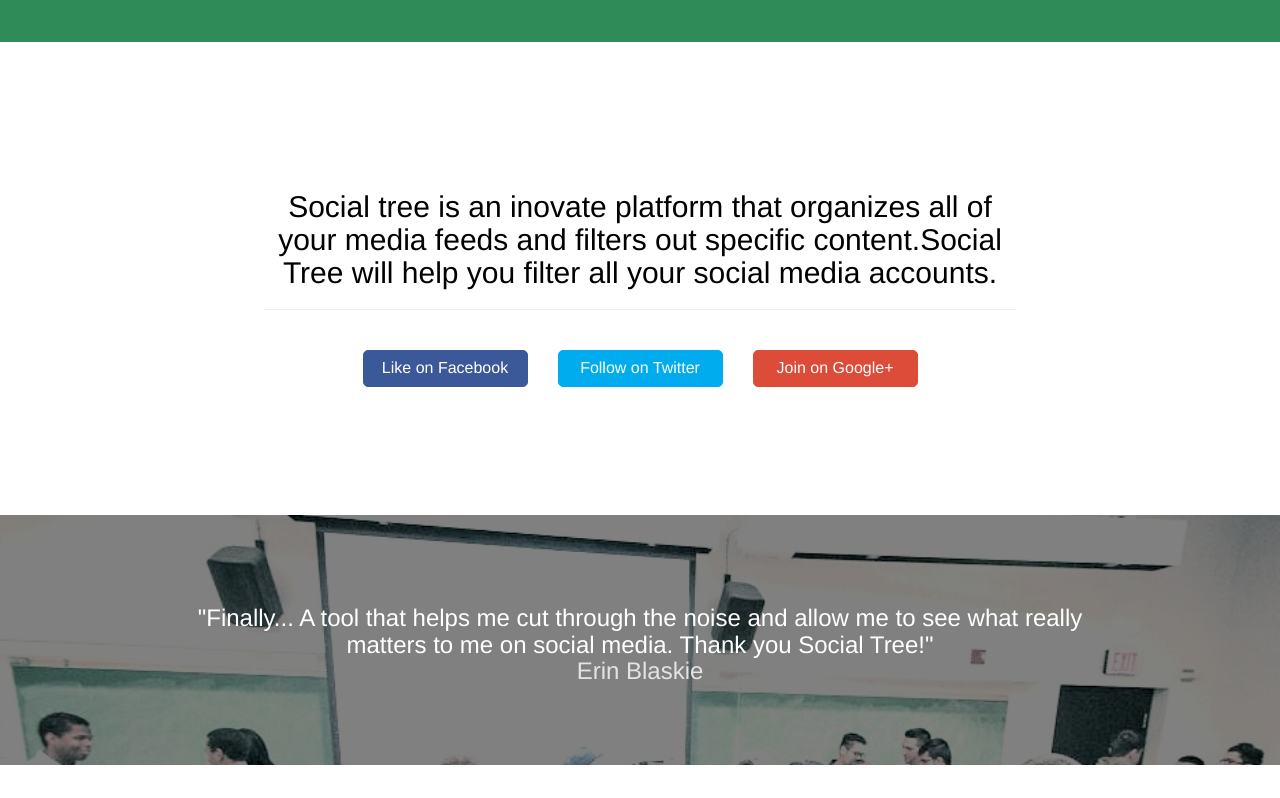
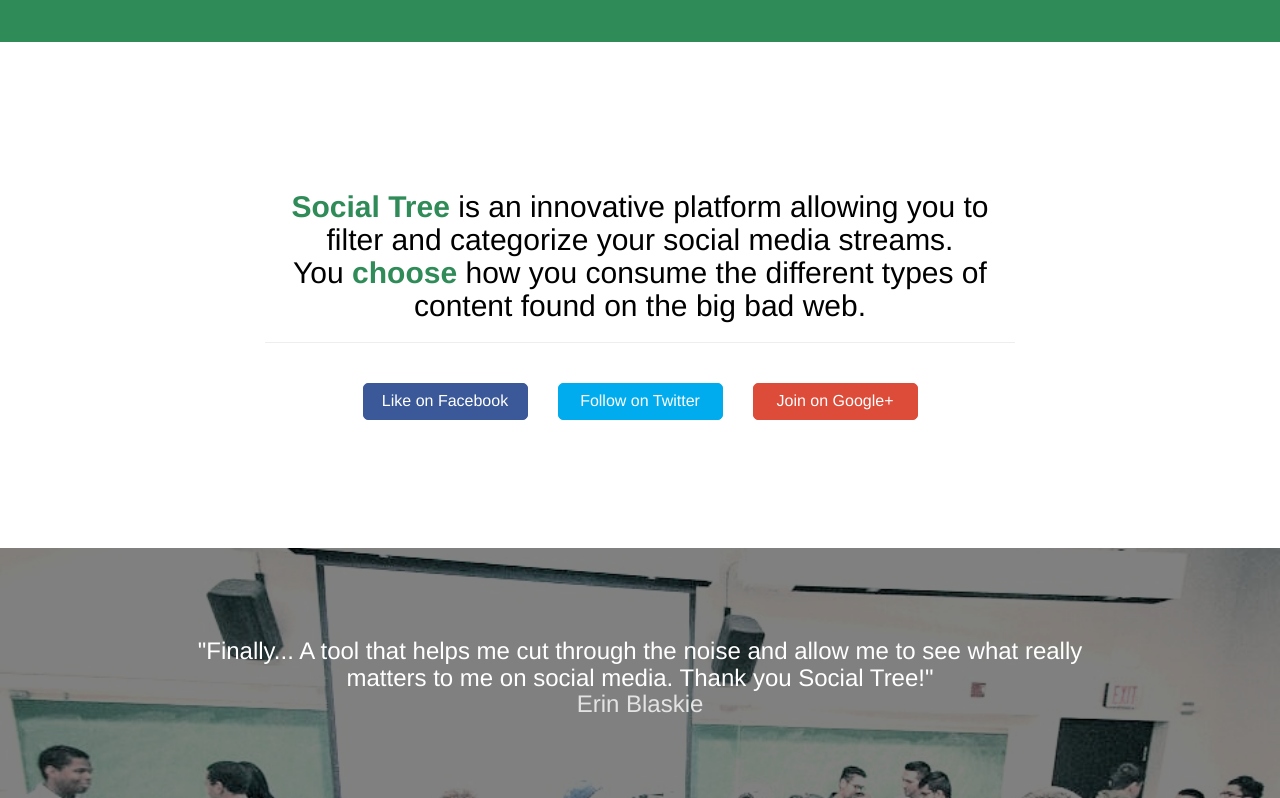
Before and after one commit to patforg/socialtree, a website: page public/index.html in a window 1280 px wide. Shown: the part 1008-1806 px from the top of the page. Before the commit the page ends 1773 px from the top, so only its background shows below. Drawn offline with nearby package versions, Linux system fonts and the light colour scheme.

Commit message:
Added to the about blurb

```diff
--- a/public/index.html
+++ b/public/index.html
@@ -23,8 +23,6 @@
 				<div class="row text-center">
 					<img class="logo" src="sprites/social_tree_logo.png"></img>
 					<h2>Rule your media.</h2><br>
-					<!--<h2>Regain social media.</h2><br>
-					<h2>Where you make the rules.</h2><br>-->
 					<div class="col-md-4 col-md-12 col-md-offset-4">
 						<a id="signup" href="#lightbox" class="btn btn-primary btn-block btn-email">Sign up with email</a>
 					</div>
@@ -42,7 +40,7 @@
 		<div class="container">
 			<div class="row text-center">
 				<div class="col-md-8 col-md-12 col-md-offset-2">
-					<h2>Social tree is an inovate platform that organizes all of your media feeds and filters out specific content.Social Tree will help you filter all your social media accounts.</h2><hr><br>
+					<h2><strong style="color: #2F8B58">Social Tree</strong> is an innovative platform allowing you to filter and categorize your social media streams.<br> You <strong style="color: #2F8B58">choose</strong> how you consume the different types of content found on the big bad web. <!--Social tree is an inovate platform that organizes all of your media feeds and filters out specific content.--></h2><hr><br>
 				</div>
 				<div class="col-md-2 col-md-12 col-md-offset-3">
 						<a href="https://www.facebook.com/pages/Socialtree/424475594377463" class="btn btn-primary btn-block btn-facebook">Like on Facebook</a>
```
